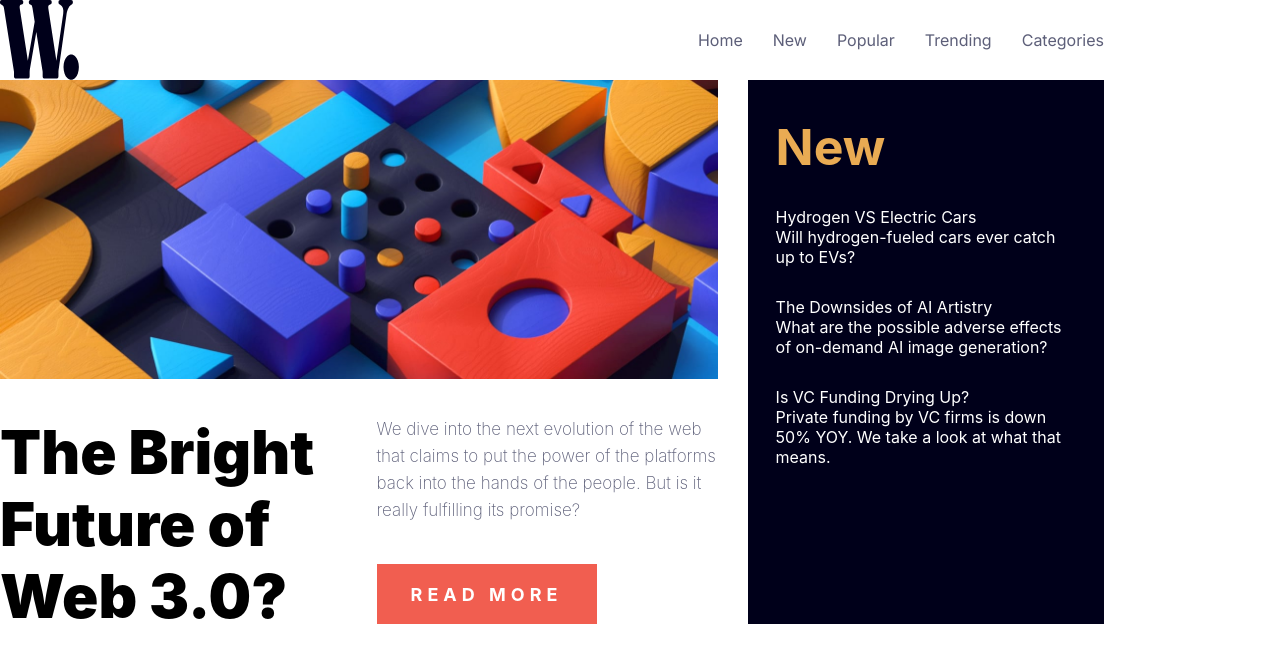
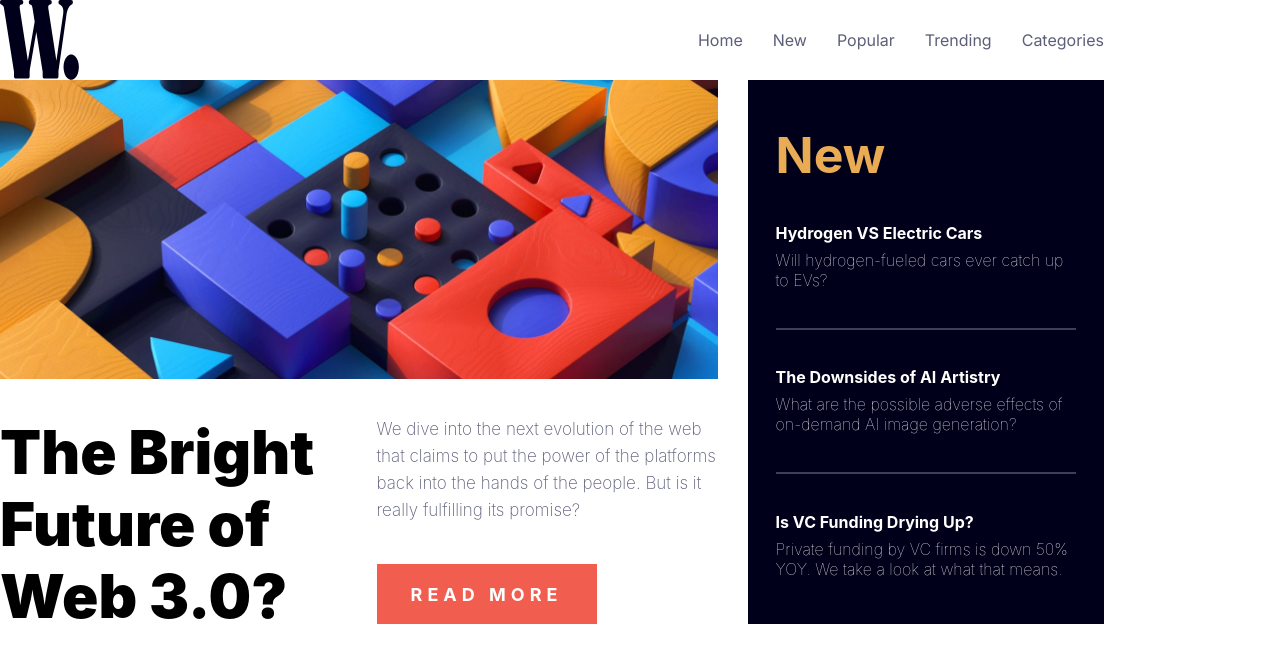
Before and after one commit to tbbui-732/news-homepage, a React (Create React App) app in the folder app/: page / in a window 1280 px wide. Shown: the top 662 px of the page. Built offline with nearby package versions, Linux system fonts and the light colour scheme.

Commit message:
Created linebreaks

```diff
--- a/app/src/components/SideSubHeading.tsx
+++ b/app/src/components/SideSubHeading.tsx
@@ -10,6 +10,7 @@ const SideSubHeading = () => {
           Will hydrogen-fueled cars ever catch up to EVs?
         </div>
       </div>
+      <div className="LineBreak"></div>
       <div className="NewsBlock">
         <div className="BlockHeading">The Downsides of AI Artistry</div>
         <div className="BlockSubHeading">
@@ -17,6 +18,7 @@ const SideSubHeading = () => {
           AI image generation?
         </div>
       </div>
+      <div className="LineBreak"></div>
       <div className="NewsBlock">
         <div className="BlockHeading">Is VC Funding Drying Up?</div>
         <div className="BlockSubHeading">
--- a/app/src/components/stylesheet/SideSubHeading.css
+++ b/app/src/components/stylesheet/SideSubHeading.css
@@ -2,13 +2,18 @@
   display: flex;
   flex-direction: column;
   gap: 30px;
+  justify-content: space-evenly;
 
   width: 100%;
+  padding: 37px 28px 37px 28px;
 
   background-color: hsl(240, 100%, 5%); /* very dark blue */
+}
 
-  /* padding: top right bottom left; */
-  padding: 37px 28px 37px 28px;
+.LineBreak {
+  width: 100%;
+  /* border: solid white; */
+  border-bottom: 2px solid rgba(255,255,255,.25);
 }
 
 .Title {
@@ -18,13 +23,17 @@
 }
 
 .NewsBlock {
-
+  display: flex;
+  flex-direction: column;
+  gap: 7px;
 }
 
 .BlockHeading {
   color: white;
+  font-weight: bolder;
 }
 
 .BlockSubHeading {
   color: white;
+  font-weight: lighter;
 }
```
